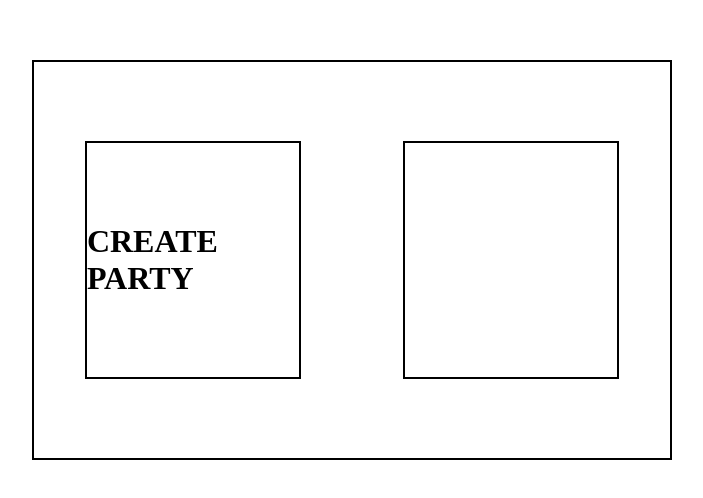
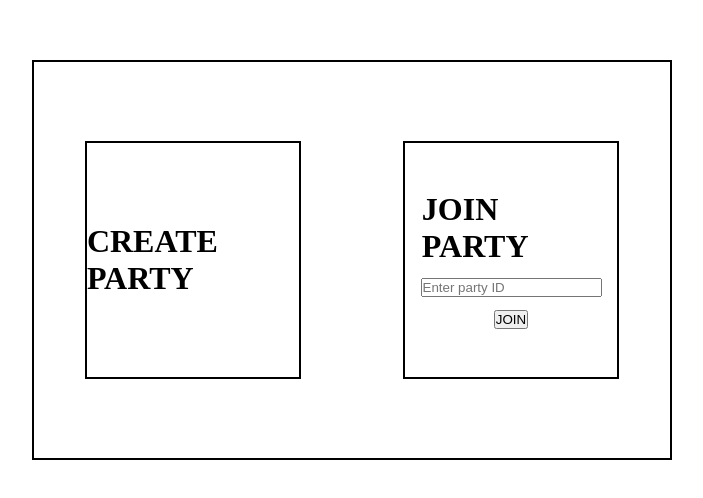
Before and after one commit to Rs-appez/whoFeed_frontend, an Angular app: page /party in a window 1280 px wide. Shown: the part 140-638 px from the top of the page, without its empty margins (288-991 px from the left). Built offline with nearby package versions, Linux system fonts and the light colour scheme; no server answers.

Commit message:
add join party

```diff
--- a/src/app/components/select-party/select-party.component.css
+++ b/src/app/components/select-party/select-party.component.css
@@ -15,7 +15,7 @@
   border: 2px solid black;
 }
 
-.party>div {
+.choice {
   margin: 3% 8%;
   height: 60%;
   width: 40%;
@@ -25,3 +25,11 @@
   align-items: center;
   justify-content: center;
 }
+
+.join {
+  flex-direction: column;
+}
+
+.join>* {
+  margin: 3% 8%;
+}
--- a/src/app/components/select-party/select-party.component.html
+++ b/src/app/components/select-party/select-party.component.html
@@ -1,8 +1,12 @@
 <div class="select-party">
   <div class="party">
-    <div class="create" (click)="createParty()">
+    <div class="create choice" (click)="createParty()">
       <h1>CREATE PARTY</h1>
     </div>
-    <div class="join"></div>
+    <div class="join choice">
+      <h1>JOIN PARTY</h1>
+      <input type="text" [(ngModel)]="partyId" placeholder="Enter party ID" />
+      <button (click)="joinParty()">JOIN</button>
+    </div>
   </div>
 </div>
--- a/src/app/components/select-party/select-party.component.ts
+++ b/src/app/components/select-party/select-party.component.ts
@@ -3,10 +3,11 @@ import { PartyService } from '../../services/party.service';
 import { LocalstorageService } from '../../services/localstorage.service';
 import { Router } from '@angular/router';
 import { Party } from '../../interfaces/party';
+import { FormsModule } from '@angular/forms';
 
 @Component({
   selector: 'app-select-party',
-  imports: [],
+  imports: [FormsModule],
   templateUrl: './select-party.component.html',
   styleUrl: './select-party.component.css',
 })
@@ -19,6 +20,8 @@ export class SelectPartyComponent {
 
   party: Party | null = {} as Party;
 
+  partyId: string = '';
+
   constructor() {
     this.party = this.partyService.party();
     if (this.party) {
@@ -28,8 +31,20 @@ export class SelectPartyComponent {
 
   createParty() {
     this.partyService.makeParty().subscribe((party) => {
-      this.localStorageService.set('party', party);
-      this.route.navigate(['/board']);
+      this.party = party;
+      this.connectParty();
     });
   }
+
+  joinParty() {
+    this.partyService.joinParty(this.partyId).subscribe((party) => {
+      this.party = party;
+      this.connectParty();
+    });
+  }
+
+  connectParty() {
+    this.localStorageService.set('party', this.party);
+    this.route.navigate(['/board']);
+  }
 }
--- a/src/app/services/party.service.ts
+++ b/src/app/services/party.service.ts
@@ -52,4 +52,14 @@ export class PartyService {
       },
     );
   }
+
+  joinParty(partyId: string): Observable<Party> {
+    return this.http.post<Party>(
+      `${this.url}/join_party/`,
+      { party_id: partyId },
+      {
+        headers: this.headers,
+      },
+    );
+  }
 }
```
